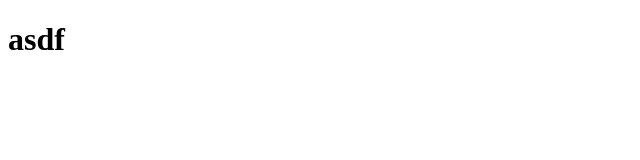
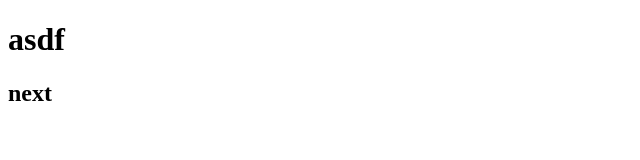
Before and after one commit to SerhiiLiesnitsa/tezt, a plain HTML site: page index.html in a window 1280 px wide. Shown: the full height of the page, 0-640 px from the left. Drawn offline with Linux system fonts and the light colour scheme.

Commit message:
added h2

```diff
--- a/index.html
+++ b/index.html
@@ -11,6 +11,7 @@
 
     <head>
         <h1> asdf </h1>
+        <h2> next </h2>
     </head>
 </body>
 
```
